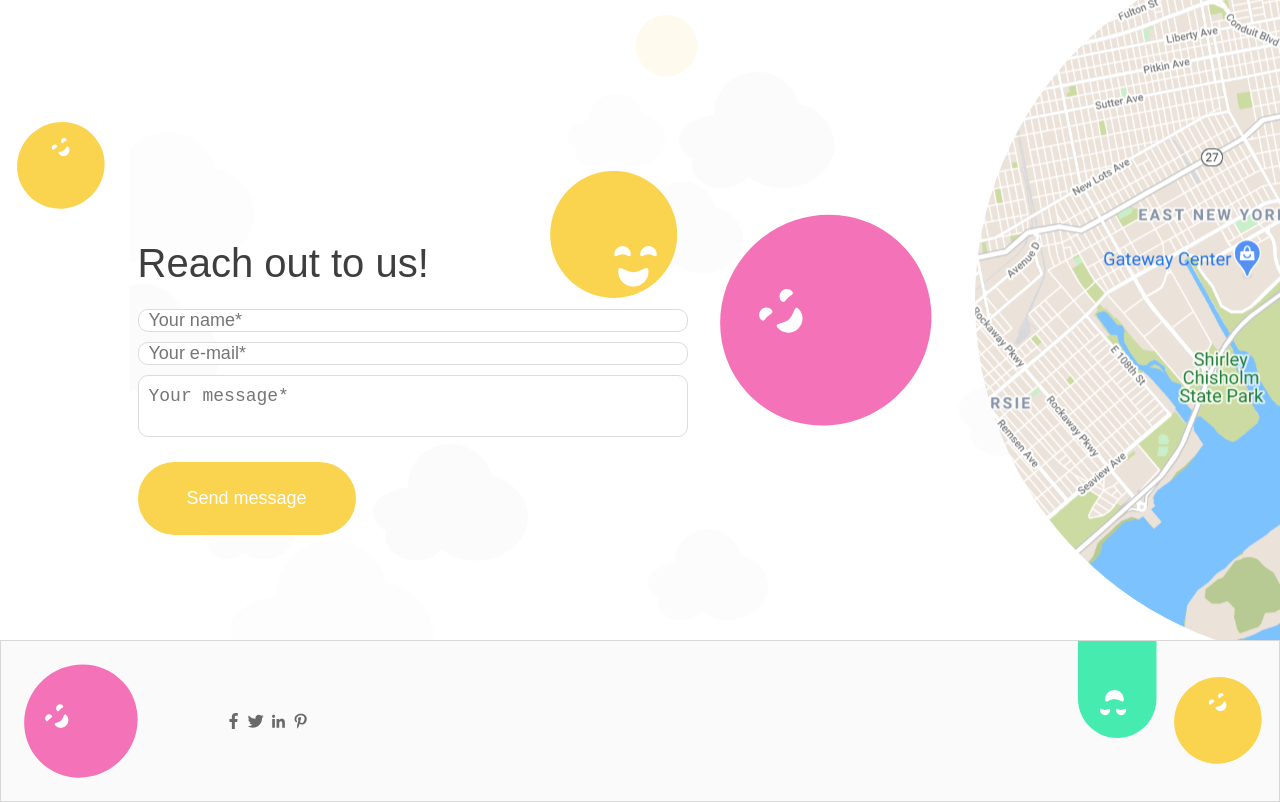
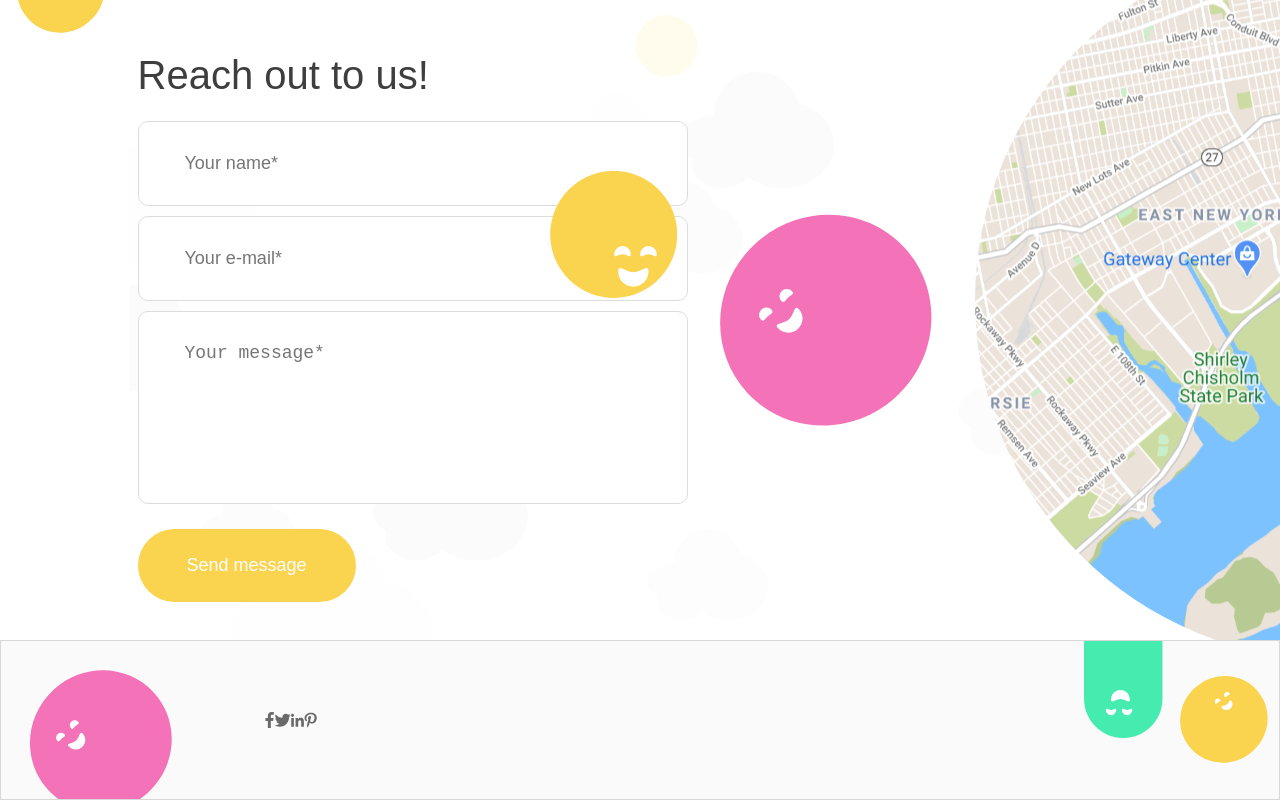
Before and after one commit to DavidSurkov/feedback-form-test, a React (Create React App) app: page / in a window 1280 px wide. Shown: the top 802 px of the page. Built offline with nearby package versions, Linux system fonts and the light colour scheme.

Commit message:
new changes

```diff
--- a/src/api/api.ts
+++ b/src/api/api.ts
@@ -1,16 +1,14 @@
 import {FormType} from "../ui/Form";
 import axios from "axios";
 
-const instance = axios.create({
-  baseURL: 'http://localhost:3000',
-  withCredentials: true,
-  headers: {
-    mode: 'no-cors',
-  }
-})
-
 export const api = {
   send(form: FormType) {
-    return instance.post('', form)
+    return axios.post('http://localhost:9000', form, {
+      method: 'POST',
+      headers: {
+        'Access-Control-Allow-Origin': '*',
+        'Content-Type': 'application/json',
+      },
+    })
   }
 };
--- a/src/ui/App.tsx
+++ b/src/ui/App.tsx
@@ -39,6 +39,8 @@ const Img = styled.img`
   max-height: 85vh;
 `;
 const YellowSmile = styled.img`
+  position: absolute;
+  margin-top: -110px;
 `;
 const YellowSmileDown = styled.img`
   align-self: flex-start;
--- a/src/ui/Footer.tsx
+++ b/src/ui/Footer.tsx
@@ -14,25 +14,33 @@ const Container = styled.div`
   height: 20vh;
   display: flex;
   align-items: center;
+  overflow: hidden;
 `;
+
 const Icon = styled.img``;
+
 const GreenSmile = styled.img`
   margin-left: 60%;
   align-self: flex-start;
 `;
+
 const YellowSmile = styled.img`
   justify-self: flex-end;
 `;
+
 const PinkSmile = styled.img`
-  height: 20vh;
   align-self: flex-start;
+  height: 200px;
+  width: 200px;
 `;
+
 const IconBlock = styled.div`
   margin-left: 5%;
   width: 200px;
   display: flex;
   justify-content: space-around;
 `;
+
 export const Footer = () => {
   return (
     <Container>
--- a/src/ui/Form.tsx
+++ b/src/ui/Form.tsx
@@ -24,8 +24,8 @@ const Input = styled.input`
   margin-top: 10px;
   border: 1px solid rgba(220, 220, 220, 1);
   border-radius: 10px;
-  padding: 0 10px;
   font-size: 18px;
+  padding: 31px 46px;
 `;
 const Textarea = styled.textarea`
   max-width: 550px;
@@ -34,7 +34,7 @@ const Textarea = styled.textarea`
   border: 1px solid rgba(220, 220, 220, 1);
   border-radius: 10px;
   resize: none;
-  padding: 10px;
+  padding: 31px 46px 120px;
   font-size: 18px;
 `;
 const Button = styled.button`
@@ -67,23 +67,30 @@ export type FormType = {
   message: string;
 }
 export const Form = () => {
+
   const server = useTypedSelector(state => state.form);
+
   const dispatch = useTypedDispatch();
+
   const [name, setName] = useState<string>('');
   const [email, setEmail] = useState<string>('');
   const [message, setMessage] = useState<string>('');
   const [nameError, setNameError] = useState('');
   const [emailError, setEmailError] = useState('');
   const [messageError, setMessageError] = useState('');
+
   const onChangeText = (e: ChangeEvent<HTMLInputElement>) => {
     setName(e.currentTarget.value)
   }
+
   const onChangeEmail = (e: ChangeEvent<HTMLInputElement>) => {
     setEmail(e.currentTarget.value)
   }
+
   const onChangeMessage = (e: ChangeEvent<HTMLTextAreaElement>) => {
     setMessage(e.currentTarget.value)
   }
+
   const onSubmit = (e: SyntheticEvent<HTMLFormElement>) => {
     e.preventDefault();
     if (!name.trim()) setNameError('Name is required')
@@ -93,8 +100,6 @@ export const Form = () => {
     if (!message.trim()) setMessageError('Message is required')
     else setMessageError('')
     if (name.trim() && email.trim() && message.trim()) dispatch(submitFormTC({name, email, message}))
-    /*name.trim() && console.log(name.trim());
-    setName(name.trim());*/
   };
 
   return (
```
